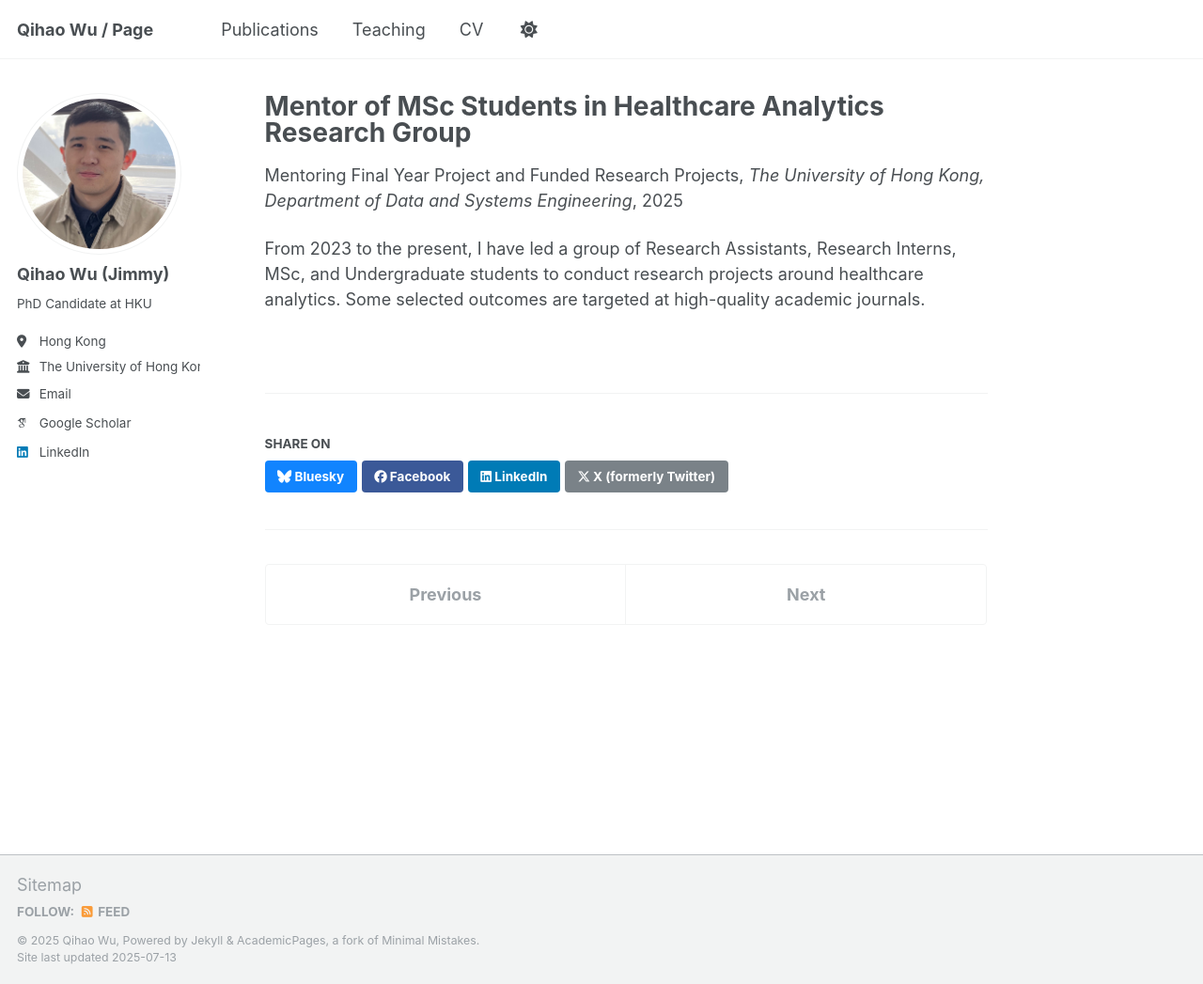
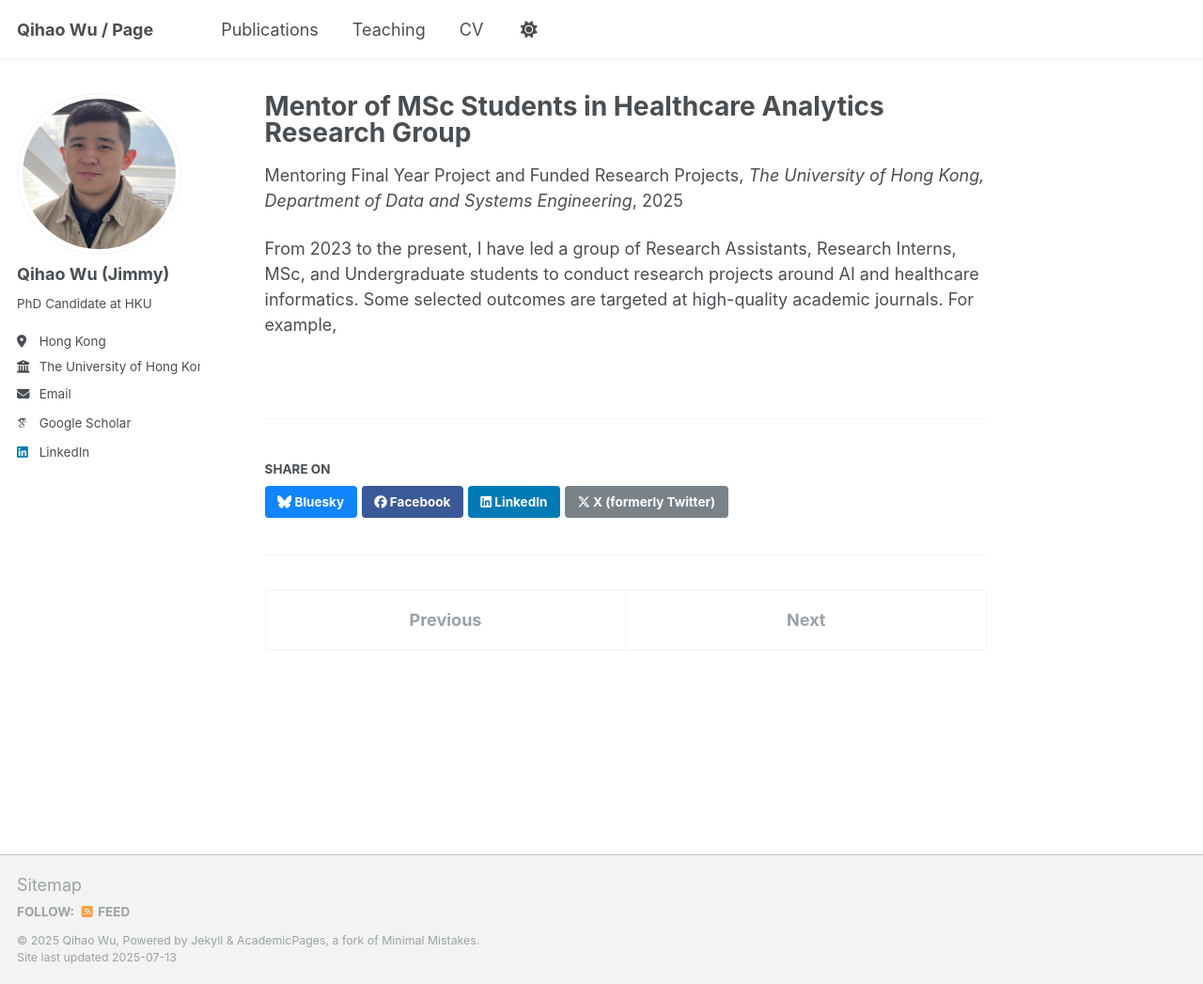
Before and after one commit to Qihao-Wu/bio, a Jekyll site: the page built from _teaching/2015-spring-teaching-2.md, in a window 1280 px wide and 1047 px high. Shown: the whole window at 94% size. Built offline with Jekyll 4.4.1, drawn with Linux system fonts in a browser that asks for light colours; some web fonts are replaced.

Commit message:
Update 2015-spring-teaching-2.md

```diff
--- a/_teaching/2015-spring-teaching-2.md
+++ b/_teaching/2015-spring-teaching-2.md
@@ -7,4 +7,4 @@ date: "2025-06-01"
 location: "Hong Kong"
 ---
 
-From 2023 to the present, I have led a group of Research Assistants, Research Interns, MSc, and Undergraduate students to conduct research projects around healthcare analytics. Some selected outcomes are targeted at high-quality academic journals.
+From 2023 to the present, I have led a group of Research Assistants, Research Interns, MSc, and Undergraduate students to conduct research projects around AI and healthcare informatics. Some selected outcomes are targeted at high-quality academic journals. For example,
```
